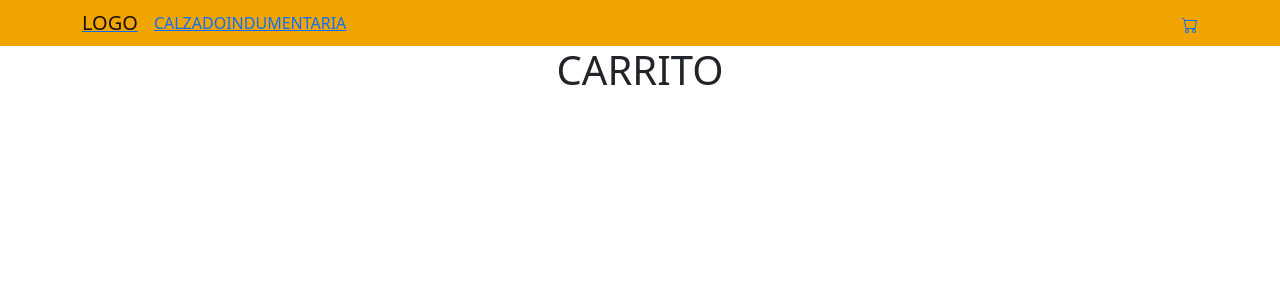
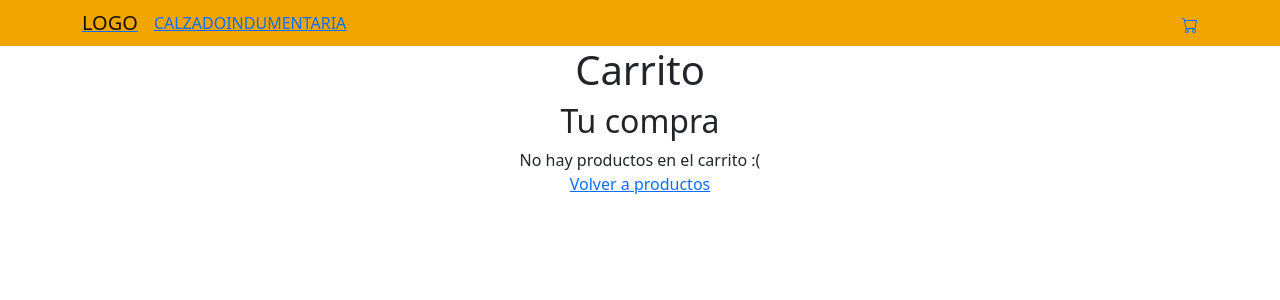
Before and after one commit to morgantil/PrimerEntregaProyecto, a React (Create React App) app: page /carrito in a window 1280 px wide. Shown: the top 300 px of the page. Built offline with nearby package versions, Linux system fonts and the light colour scheme.

Commit message:
Desafio 11

```diff
--- a/src/AppRouter/AppRouter.js
+++ b/src/AppRouter/AppRouter.js
@@ -26,7 +26,7 @@ const AppRouter = () => {
 
 
 
-      </Switch>{" "}
+      </Switch>
       </CartProvider>
     </BrowserRouter>
   );
--- a/src/components/ItemDetail/ItemDetail.js
+++ b/src/components/ItemDetail/ItemDetail.js
@@ -5,6 +5,8 @@ import { Button } from "react-bootstrap";
 import { Link } from 'react-router-dom';
 //CONTEXT
 import CartContex  from '../../context/CartContex';
+import Carrito from "../../pages/Carrito";
+
 
 
 
@@ -15,7 +17,7 @@ const ItemDetail = ({ infoProduct }) => {
 
 
 
-const {addProduct}=useContext(CartContex);
+const {addProduct,setCartItems}=useContext(CartContex);
 
 
 const [cantidad, setCantidad] = useState(0);
@@ -24,6 +26,7 @@ const [cantidad, setCantidad] = useState(0);
  //const [disableButton2, setDisableButton2] = useState(true);
 
 const stock=infoProduct.map(product=>product.stock);
+
 
 
 
@@ -49,7 +52,8 @@ const restar = () => {
 const addToCart = (  ) => {
   console.log("LO QUE ENVIO", infoProduct[0])
 
-  addProduct( infoProduct[0], cantidad )
+  addProduct( infoProduct[0], cantidad,infoProduct[0].price )
+
 }
 
 
--- a/src/components/ItemListContainer/ItemListContainer.jsx
+++ b/src/components/ItemListContainer/ItemListContainer.jsx
@@ -18,8 +18,7 @@ const ItemListContainer = ( ) => {
           resolve(mockProducts);
 
 
-      },2000)
-
+      }, 2000);
 
 
   })
--- a/src/context/CartContex.js
+++ b/src/context/CartContex.js
@@ -1,79 +1,72 @@
-import React, { createContext,useState }from 'react'
+import React, { createContext, useState } from "react";
 
 const CartContex = createContext();
 
+const CartProvider = ({ children }) => {
+  const [cartItems, setCartItems] = useState([]);
 
-
-
-const CartProvider=({children})=>{
-
-
-    const [cartItems, setCartItems] = useState([]);
-    console.log("CARRITO: ",cartItems);
+  console.log("CARRITO: ", cartItems);
 
   //INICIO FUNCIONES
 
 
-const addProduct = ( item, counter ) => {
+  const deleteItem = (item) => {
+    for (var i = 0; i < cartItems.length; i++) {
+      if (cartItems[i].item.id === item.id) {
+        cartItems.splice(i, 1);
+      }
+    }
+    setCartItems([...cartItems]);
+  };
 
+  const totalPrice = () => {
+    return cartItems.reduce((acumulado, item) => acumulado + (item.counter * item.precio), 0);
+}
+
+  const addProduct = (item, counter, precio) => {
     // Guardo el producto en una constante para poder tratarlo
-      let cartElement = { item, counter }
+    let cartElement = { item, counter, precio };
     // Creo una var-carrito auxiliar
     let cartAux = [];
     // Consulto si el producto esta en el carrito
-      if( isInCart( item ) ){
-          console.log(`Esta en el 🛒`)
+    if (isInCart(item)) {
+      console.log(`Esta en el 🛒`);
       // Busco el producto por ID
-          cartElement = cartItems.find( el => el.item.id === item.id )
+      cartElement = cartItems.find((el) => el.item.id === item.id);
       // Actualizo el contador del item filtrado
-          cartElement.counter = cartElement.counter + counter
+      cartElement.counter = cartElement.counter + counter;
+      //AGREGO EL PRECIO
+
+      cartElement.precio = cartElement.counter * precio;
+
       // Retorno el carrito tal cual como estaba
-          cartAux = [...cartItems]
-      }else {
-          console.log(`NO esta en el 🛒`)
-          cartAux = [ cartElement, ...cartItems ]
+      cartAux = [...cartItems];
+    } else {
+      console.log(`NO esta en el 🛒`);
+      cartAux = [cartElement, ...cartItems];
     }
 
-      setCartItems(cartAux)
+    setCartItems(cartAux);
+  };
 
-  }
-
-  const isInCart = ( item ) => {
+  const isInCart = (item) => {
     // Busco si existe el item en mi cart
-      console.log('Log del producto isInCart: ', item );
-      return cartItems && cartItems.some( el => el.item.id === item.id)
-  }
-
+    console.log("Log del producto isInCart: ", item);
+    return cartItems && cartItems.some((el) => el.item.id === item.id);
+  };
 
   const data = {
     cartItems,
-      addProduct
-  }
+    addProduct,
+    deleteItem,
+    totalPrice
 
-
+  };
 
   //FIN FUNCIONES
 
+  return <CartContex.Provider value={data}>{children}</CartContex.Provider>;
+};
 
-
-
-
-
-
-    return(
-
-        <CartContex.Provider value={data}>
-            {children}
-        </CartContex.Provider>
-    )
-}
-
-
-
-
-
-
-
-
-export {CartProvider as CartProvider}
-export default CartContex
+export { CartProvider as CartProvider };
+export default CartContex;
--- a/src/pages/Carrito.js
+++ b/src/pages/Carrito.js
@@ -1,11 +1,85 @@
-import React from 'react'
+import React, { createContext, useContext } from "react";
+import CartContex from "../context/CartContex";
+import { Link } from 'react-router-dom';
+const Carrito = () => {
+  const { cartItems, deleteItem,totalPrice } = useContext(CartContex);
+  console.log("leonardo", cartItems);
 
-const Carrito = () => {
-    return (
-        <div>
-            <h1>CARRITO</h1>
+  //INICIO FUNCIONES
+
+  //FIN FUNCIONES
+
+  return (
+    <div className="container cart">
+      <div className="products single">
+        <div className="title">
+          <h1>
+            <div className="icon-my-computer"></div>Carrito
+          </h1>
         </div>
-    )
-}
 
-export default Carrito
+        <div className="container-inner">
+          <h2>Tu compra</h2>
+          {cartItems.length > 0 ? (
+            <div>
+              <div className="d-none d-md-flex row titulo">
+                <div className="col-12 col-md-4">
+                  <p>Producto(s)</p>
+                </div>
+                <div className="col-12 col-md-3">
+                  <p>Precio por unidad</p>
+                </div>
+                <div className="col-12 col-md-3">
+                  <p>Subtotal</p>
+                </div>
+                <div className="col-12 col-md-2">
+                  <p>Eliminar item</p>
+                </div>
+
+              </div>
+              {cartItems.map(({ item, precio, counter }) => (
+                <div key={item.id} className="row">
+                  <div className="col-12 col-md-4">
+                    <p>
+                      {item.title} x {counter}
+                    </p>
+                  </div>
+                  <div className="col-12 col-md-3">
+                    <p>$ {precio}</p>
+                  </div>
+                  <div className="col-12 col-md-3">
+                    <p>$ {precio*counter}</p>
+                  </div>
+                  <div className="col-12 col-md-2">
+                    <button onClick={() => deleteItem(item)}>
+                      <h4>borrar</h4>
+                    </button>
+                  </div>
+                </div>
+              ))}
+
+              <div>
+                <div className="col-12 col-md-3">
+                  <p className="mt-2"><b>Total: $ {totalPrice() ? totalPrice() : 0}</b></p>
+                </div>
+              </div>
+              <div>
+              <button>Terminar Compra</button>
+                 </div>
+            </div>
+          ) : (
+            "No hay productos en el carrito :("
+          )}
+        </div>
+        <div className="statusbar">
+               <Link to={`/`}>
+                  <div className="left">Volver a productos</div>
+               </Link>
+               <div className="right">&nbsp;</div>
+            </div>
+      </div>
+    </div>
+  );
+};
+
+export default Carrito;
```
Also changed, not shown: src/pages/CompraRealizada.js (added, +18 -0 lines). Lines whose indentation alone changed are shown as unchanged.
